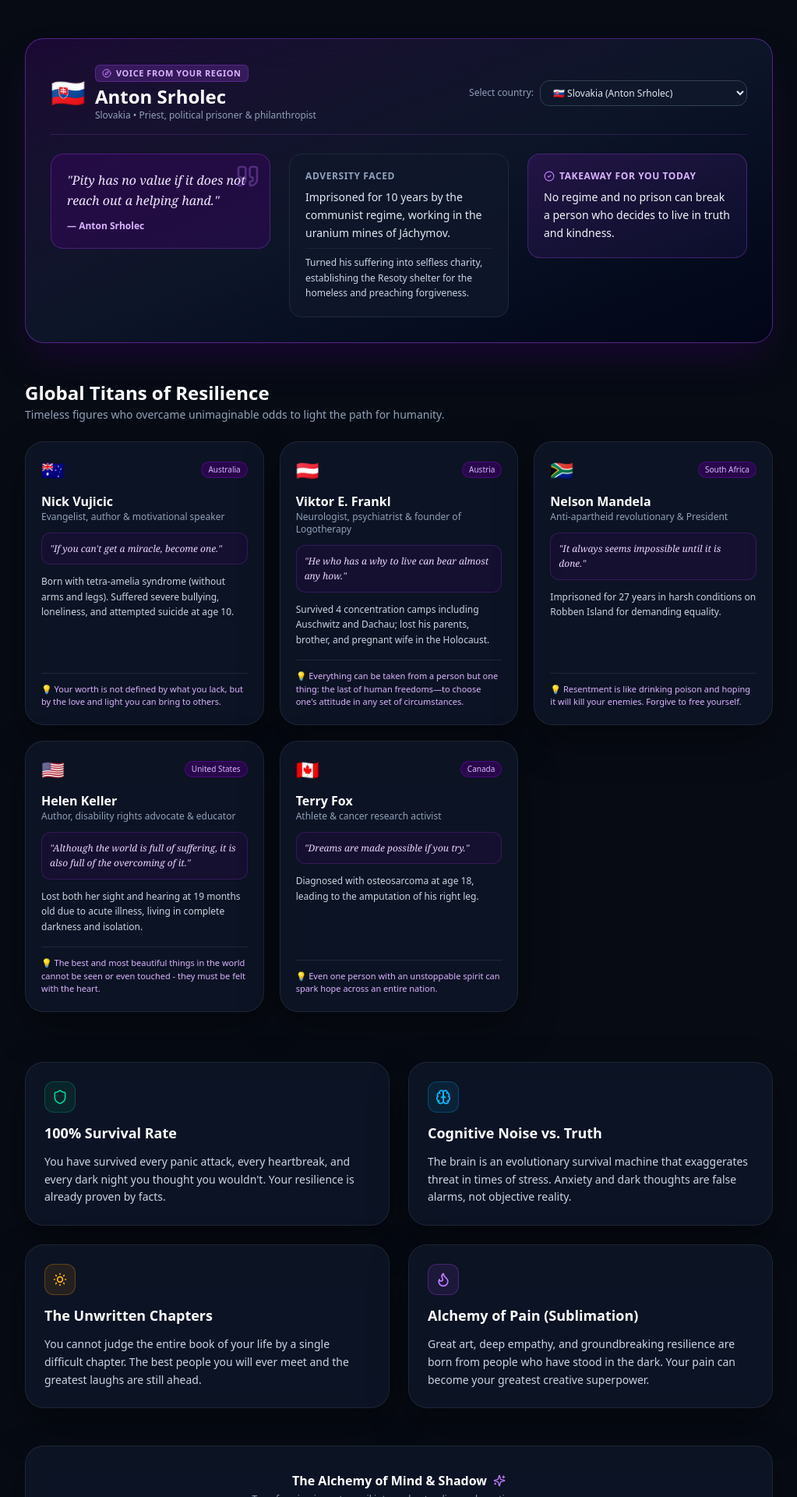
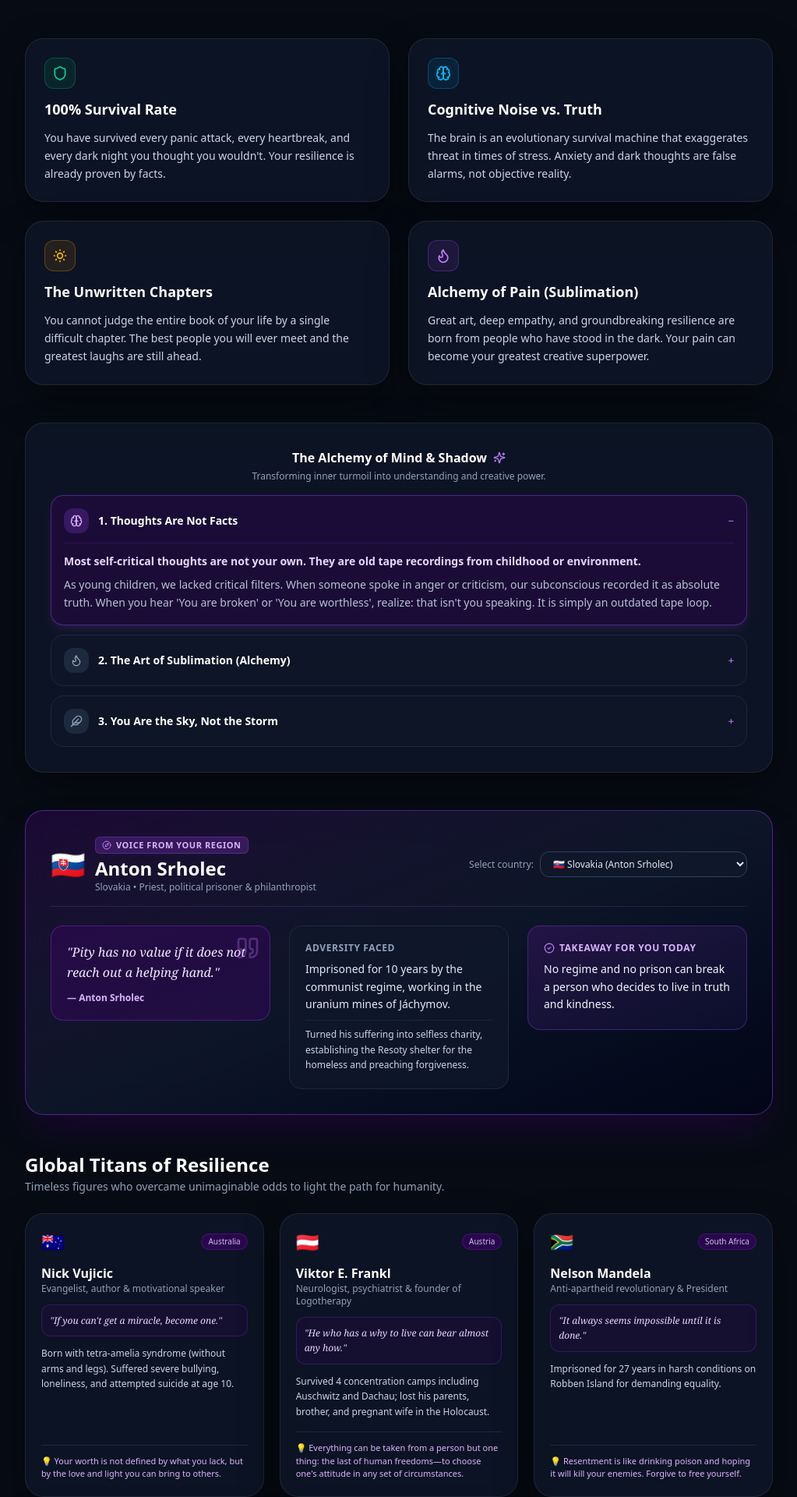
Before and after one commit to drmartinluzak97/why-you-matter, a Next.js app: page /motivation in a window 1280 px wide. Shown: the part 420-2340 px from the top of the page at 78% size, without its empty margins (128-1151 px from the left). Built offline with nearby package versions, Linux system fonts and the light colour scheme; no server answers.

Commit message:
fix(motivation): reorder layout - place psychological pillars and sublimation cards before quotes and heroes

```diff
--- a/components/motivation-hub.tsx
+++ b/components/motivation-hub.tsx
@@ -139,7 +139,7 @@
         </Link>
       </div>
 
-      {/* Hero Header */}
+      {/* 1. Hero Header */}
       <div className="text-center space-y-4 max-w-3xl mx-auto">
         <div className="inline-flex items-center gap-2 px-3.5 py-1.5 rounded-full bg-purple-500/15 text-purple-300 text-xs font-semibold tracking-wide border border-purple-500/30 shadow-sm">
           <Sparkles className="w-4 h-4 text-purple-400" />
@@ -156,9 +156,31 @@
         </p>
       </div>
 
-      {/* ======================================================== */}
-      {/* TYPE 1: GEO-HERO SPOTLIGHT ("Hlas z tvojej krajiny")     */}
-      {/* ======================================================== */}
+      {/* 2. 4 Psychological Pillars Grid (Placed FIRST, before quotes/heroes) */}
+      <div className="grid grid-cols-1 md:grid-cols-2 gap-6">
+        {pillars.map((p, idx) => {
+          const Icon = p.icon;
+          return (
+            <div
+              key={idx}
+              className="p-6 rounded-3xl bg-slate-900/70 border border-slate-800 space-y-3 glass-panel hover:border-slate-700 transition-all"
+            >
+              <div className={`w-10 h-10 rounded-xl flex items-center justify-center border ${p.color}`}>
+                <Icon className="w-5 h-5" />
+              </div>
+              <h3 className="text-lg font-bold text-white">{p.title}</h3>
+              <p className="text-xs sm:text-sm text-slate-300 leading-relaxed">{p.desc}</p>
+            </div>
+          );
+        })}
+      </div>
+
+      {/* 3. Sublimation & Alchemy of Mind Section */}
+      <div className="p-6 sm:p-8 rounded-3xl bg-gradient-to-b from-purple-950/30 via-slate-900/80 to-slate-950 border border-purple-500/30 glass-panel space-y-6">
+        <SublimationCards />
+      </div>
+
+      {/* 4. TYPE 1: GEO-HERO SPOTLIGHT ("Hlas z tvojej krajiny") */}
       <div className="relative rounded-3xl bg-gradient-to-br from-purple-950/40 via-slate-900/90 to-slate-950 border border-purple-500/40 p-6 sm:p-8 shadow-2xl shadow-purple-950/40 backdrop-blur-xl space-y-6">
         <div className="flex flex-col sm:flex-row sm:items-center justify-between gap-4 border-b border-purple-500/20 pb-4">
           <div className="flex items-center gap-3">
@@ -245,9 +267,7 @@
         </div>
       </div>
 
-      {/* ======================================================== */}
-      {/* FEATURED GLOBAL TITANS (NICK VUJICIC, FRANKL, MANDELA...)*/}
-      {/* ======================================================== */}
+      {/* 5. FEATURED GLOBAL TITANS (NICK VUJICIC, FRANKL, MANDELA...) */}
       <div className="space-y-6">
         <div className="flex items-center justify-between">
           <div>
@@ -301,33 +321,7 @@
         </div>
       </div>
 
-      {/* 4 Psychological Pillars Grid */}
-      <div className="grid grid-cols-1 md:grid-cols-2 gap-6 pt-4">
-        {pillars.map((p, idx) => {
-          const Icon = p.icon;
-          return (
-            <div
-              key={idx}
-              className="p-6 rounded-3xl bg-slate-900/70 border border-slate-800 space-y-3 glass-panel hover:border-slate-700 transition-all"
-            >
-              <div className={`w-10 h-10 rounded-xl flex items-center justify-center border ${p.color}`}>
-                <Icon className="w-5 h-5" />
-              </div>
-              <h3 className="text-lg font-bold text-white">{p.title}</h3>
-              <p className="text-xs sm:text-sm text-slate-300 leading-relaxed">{p.desc}</p>
-            </div>
-          );
-        })}
-      </div>
-
-      {/* Sublimation & Cards Component */}
-      <div className="p-6 sm:p-8 rounded-3xl bg-gradient-to-b from-purple-950/30 via-slate-900/80 to-slate-950 border border-purple-500/30 glass-panel space-y-6">
-        <SublimationCards />
-      </div>
-
-      {/* ======================================================== */}
-      {/* ALL REGIONS & CONTINENTAL GALLERY                        */}
-      {/* ======================================================== */}
+      {/* 6. ALL REGIONS & CONTINENTAL GALLERY */}
       <div className="space-y-6 pt-4">
         <div className="flex flex-col sm:flex-row sm:items-center justify-between gap-4">
           <div>
@@ -411,7 +405,7 @@
         </div>
       </div>
 
-      {/* Grounding & Help CTA Box */}
+      {/* 7. Grounding & Help CTA Box */}
       <div className="p-8 rounded-3xl bg-gradient-to-r from-sky-950/40 via-purple-950/40 to-slate-900 border border-purple-500/30 text-center space-y-4">
         <h2 className="text-lg font-bold text-white">
           {mp.cta.title}
```
